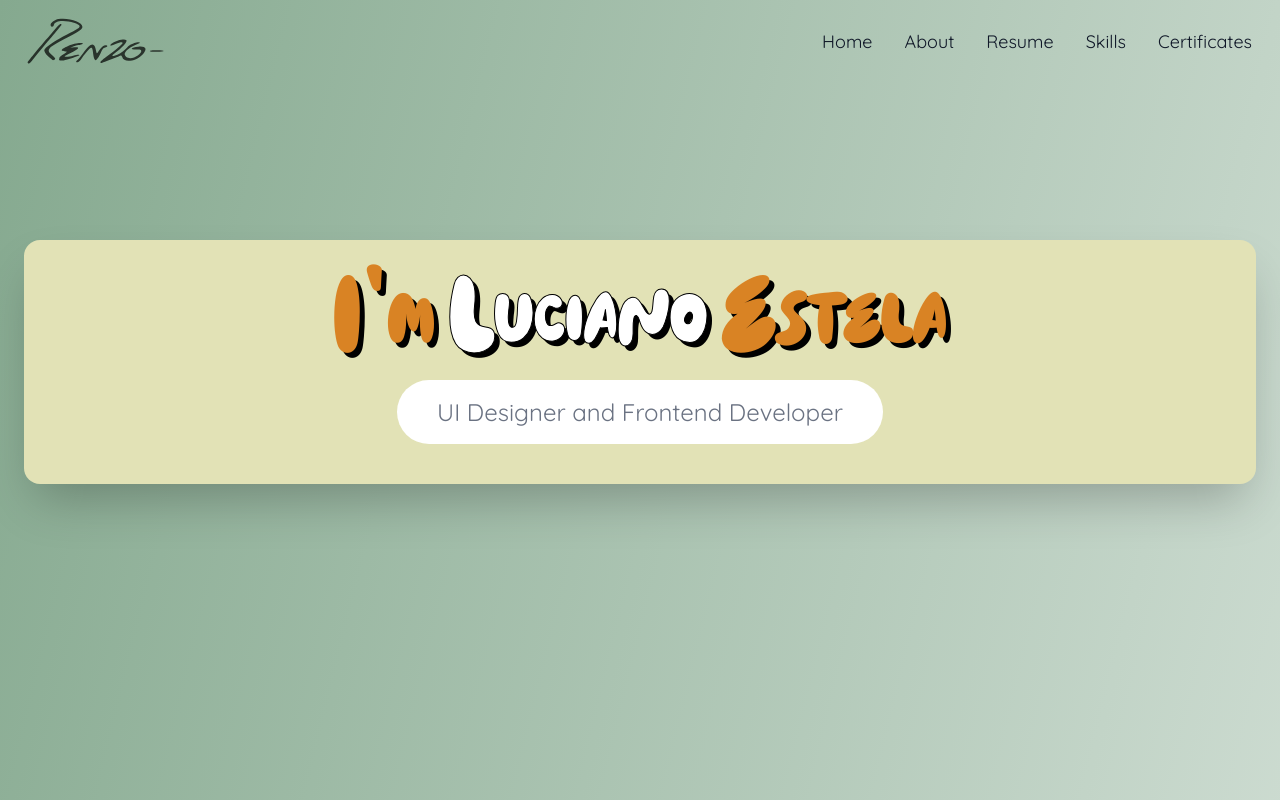
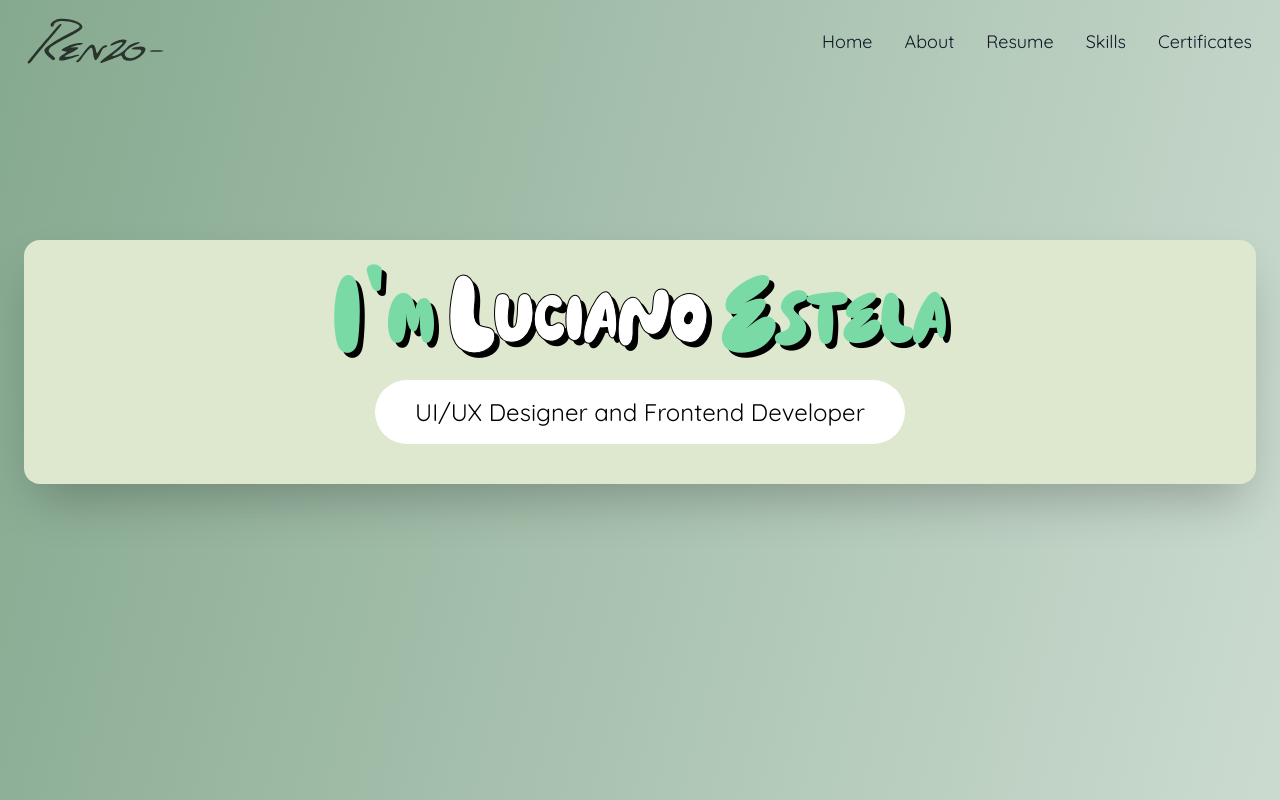
Before and after one commit to LUCIANO131231/PageCV, a React (Vite) app: page / in a window 1280 px wide. Shown: the top 800 px of the page. Built offline with nearby package versions, Linux system fonts and the light colour scheme.

Commit message:
Update component styles and text content

```diff
--- a/src/components/Banner.jsx
+++ b/src/components/Banner.jsx
@@ -4,16 +4,16 @@ const Banner = () => {
   return (
     <section id="home" className="py-72 sm:py-60">
       <div className="max-w-7xl mx-auto px-6">
-        <div className="bg-[#E2E2B6] shadow-2xl rounded-2xl p-10 text-center">
+        <div className="bg-[#DEE8CE] shadow-2xl rounded-2xl p-10 text-center">
           <div className="flex flex-col items-center">
             <div className="w-full">
               <SlideUp>
                 <div className="text-center">
-                  <h1 className="text-[110px] font-slowin capitalize leading-[68px] text-[#D98324] text-shadow">
-                    I&#8217;m <span className="letra text-white">Luciano</span> Estela
+                  <h1 className="text-[110px] font-slowin capitalize leading-[68px] text-[#7ADAA5] text-shadow">
+                    I'm <span className="letra text-white">Luciano</span> Estela
                   </h1>
-                  <div className="inline-block bg-white px-10 py-4 mt-8 font-glori rounded-4xl text-2xl text-gray-500">
-                    <span>UI Designer and Frontend Developer</span>
+                  <div className="inline-block bg-white px-10 py-4 mt-8 font-glori rounded-4xl text-2xl">
+                    <span>UI/UX Designer and Frontend Developer</span>
                   </div>
                 </div>
               </SlideUp>
```
